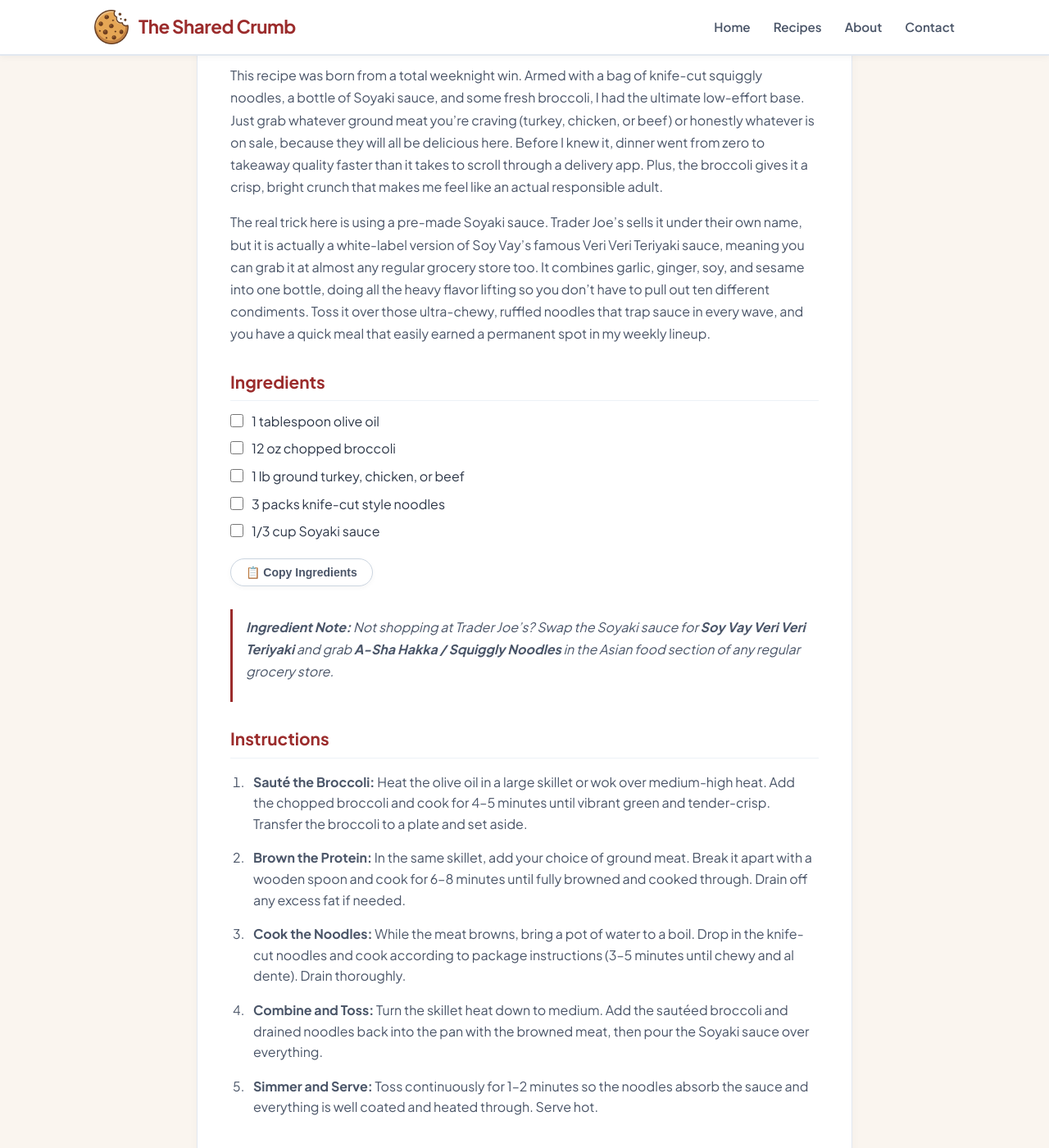
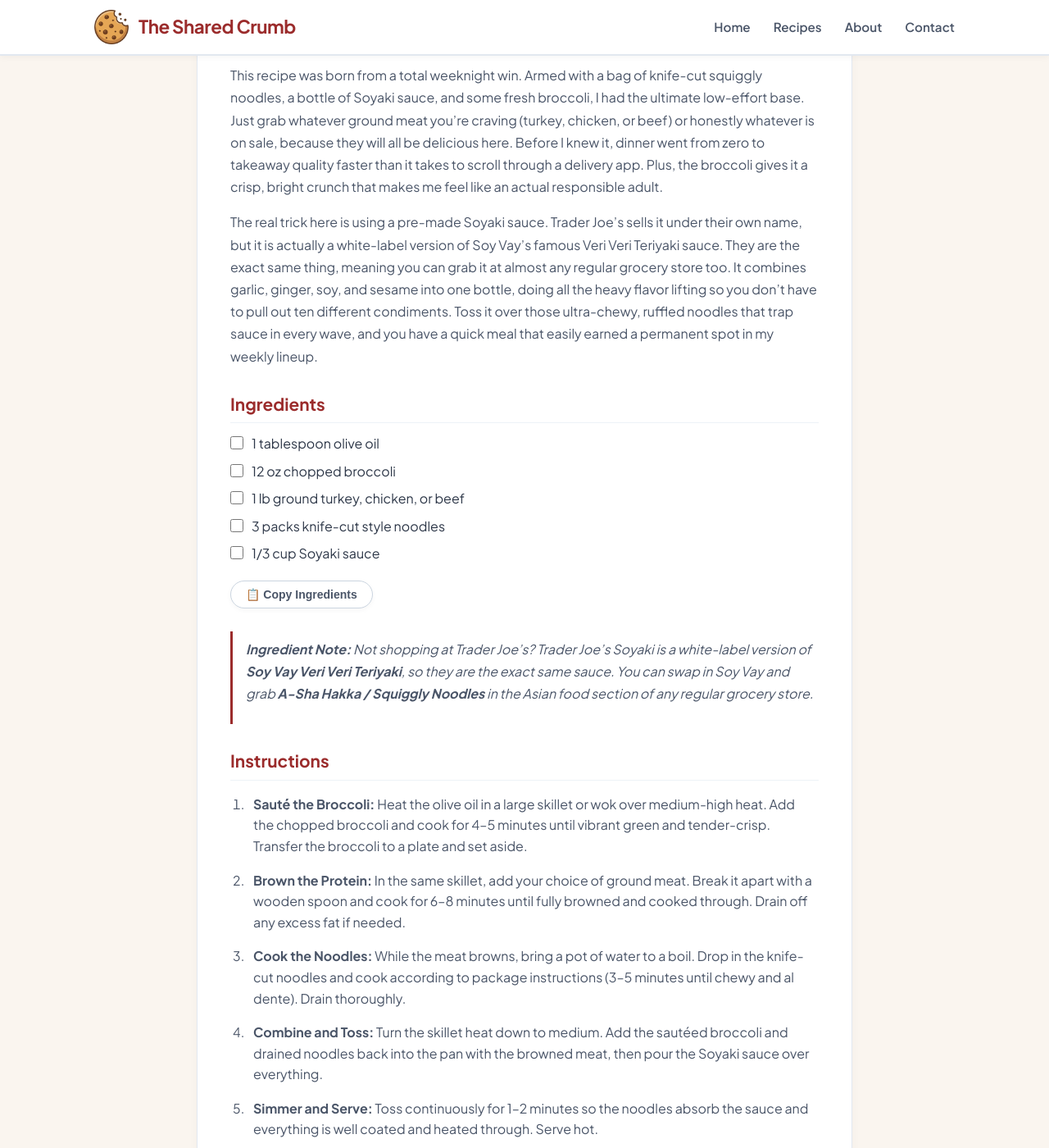
Before and after one commit to TheSharedCrumb/TheSharedCrumb, a Jekyll site: the page built from _recipes/Noodles_TJ_SoyakiStirFry.md, in a window 1280 px wide and 1400 px high, scrolled down 959 px. Shown: the whole window at 82% size. Built offline with Jekyll 4.4.1, drawn with Linux system fonts in a browser that asks for light colours.

Commit message:
Update Soyaki sauce description for clarity
Clarified the equivalence of Trader Joe's Soyaki sauce and Soy Vay Veri Veri Teriyaki, emphasizing they are the same product. Adjusted ingredient note for clarity and consistency.

```diff
--- a/_recipes/Noodles_TJ_SoyakiStirFry.md
+++ b/_recipes/Noodles_TJ_SoyakiStirFry.md
@@ -16,7 +16,7 @@ Some nights, standing over a stove for two hours feels like a peaceful culinary
 
 This recipe was born from a total weeknight win. Armed with a bag of knife-cut squiggly noodles, a bottle of Soyaki sauce, and some fresh broccoli, I had the ultimate low-effort base. Just grab whatever ground meat you're craving (turkey, chicken, or beef) or honestly whatever is on sale, because they will all be delicious here. Before I knew it, dinner went from zero to takeaway quality faster than it takes to scroll through a delivery app. Plus, the broccoli gives it a crisp, bright crunch that makes me feel like an actual responsible adult.
 
-The real trick here is using a pre-made Soyaki sauce. Trader Joe's sells it under their own name, but it is actually a white-label version of Soy Vay's famous Veri Veri Teriyaki sauce, meaning you can grab it at almost any regular grocery store too. It combines garlic, ginger, soy, and sesame into one bottle, doing all the heavy flavor lifting so you don't have to pull out ten different condiments. Toss it over those ultra-chewy, ruffled noodles that trap sauce in every wave, and you have a quick meal that easily earned a permanent spot in my weekly lineup.
+The real trick here is using a pre-made Soyaki sauce. Trader Joe's sells it under their own name, but it is actually a white-label version of Soy Vay's famous Veri Veri Teriyaki sauce. They are the exact same thing, meaning you can grab it at almost any regular grocery store too. It combines garlic, ginger, soy, and sesame into one bottle, doing all the heavy flavor lifting so you don't have to pull out ten different condiments. Toss it over those ultra-chewy, ruffled noodles that trap sauce in every wave, and you have a quick meal that easily earned a permanent spot in my weekly lineup.
 
 ### Ingredients
 * 1 tablespoon olive oil
@@ -25,7 +25,7 @@ The real trick here is using a pre-made Soyaki sauce. Trader Joe's sells it unde
 * 3 packs knife-cut style noodles
 * 1/3 cup Soyaki sauce
 
-> **Ingredient Note:** Not shopping at Trader Joe's? Swap the Soyaki sauce for **Soy Vay Veri Veri Teriyaki** and grab **A-Sha Hakka / Squiggly Noodles** in the Asian food section of any regular grocery store.
+> **Ingredient Note:** Not shopping at Trader Joe's? Trader Joe's Soyaki is a white-label version of **Soy Vay Veri Veri Teriyaki**, so they are the exact same sauce. You can swap in Soy Vay and grab **A-Sha Hakka / Squiggly Noodles** in the Asian food section of any regular grocery store.
 
 ### Instructions
 1. **Sauté the Broccoli:** Heat the olive oil in a large skillet or wok over medium-high heat. Add the chopped broccoli and cook for 4–5 minutes until vibrant green and tender-crisp. Transfer the broccoli to a plate and set aside.
```
